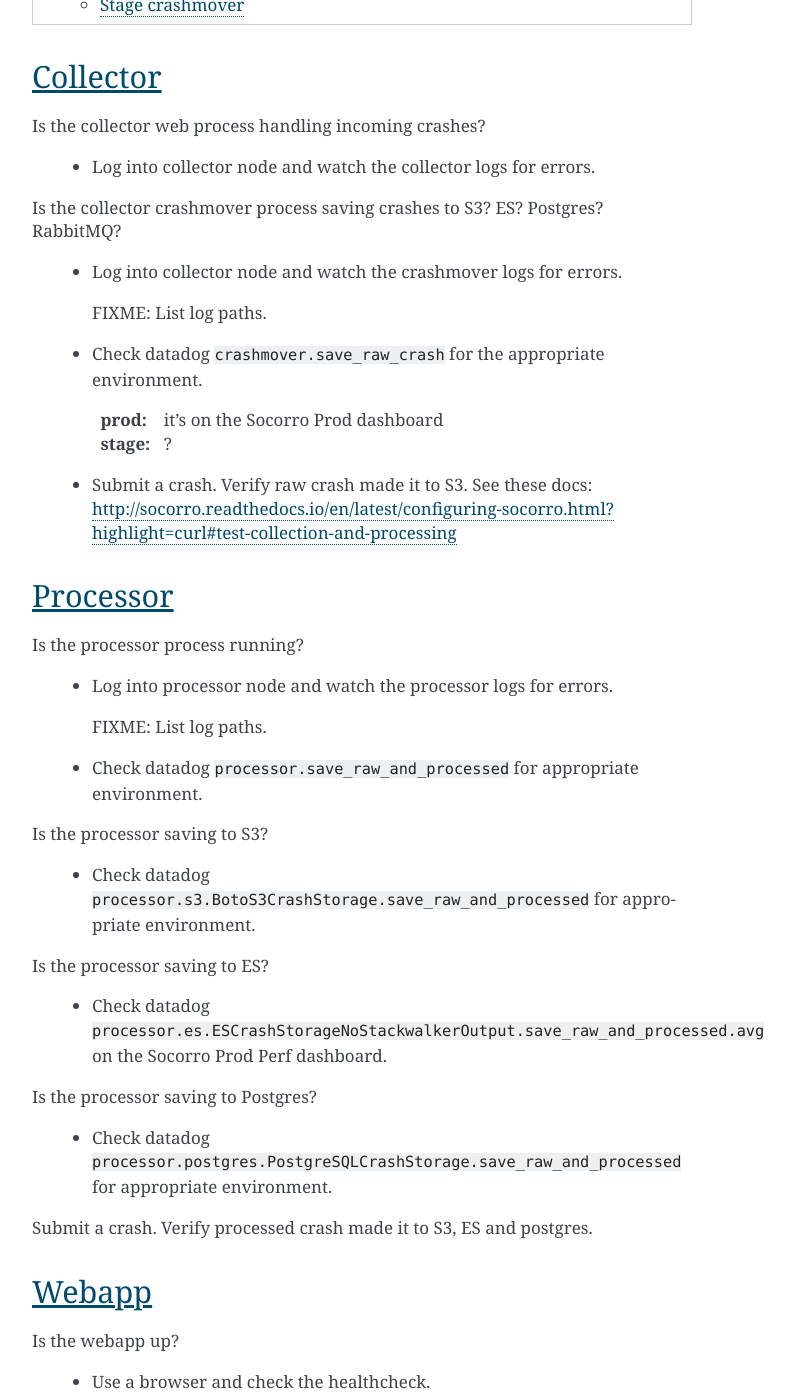
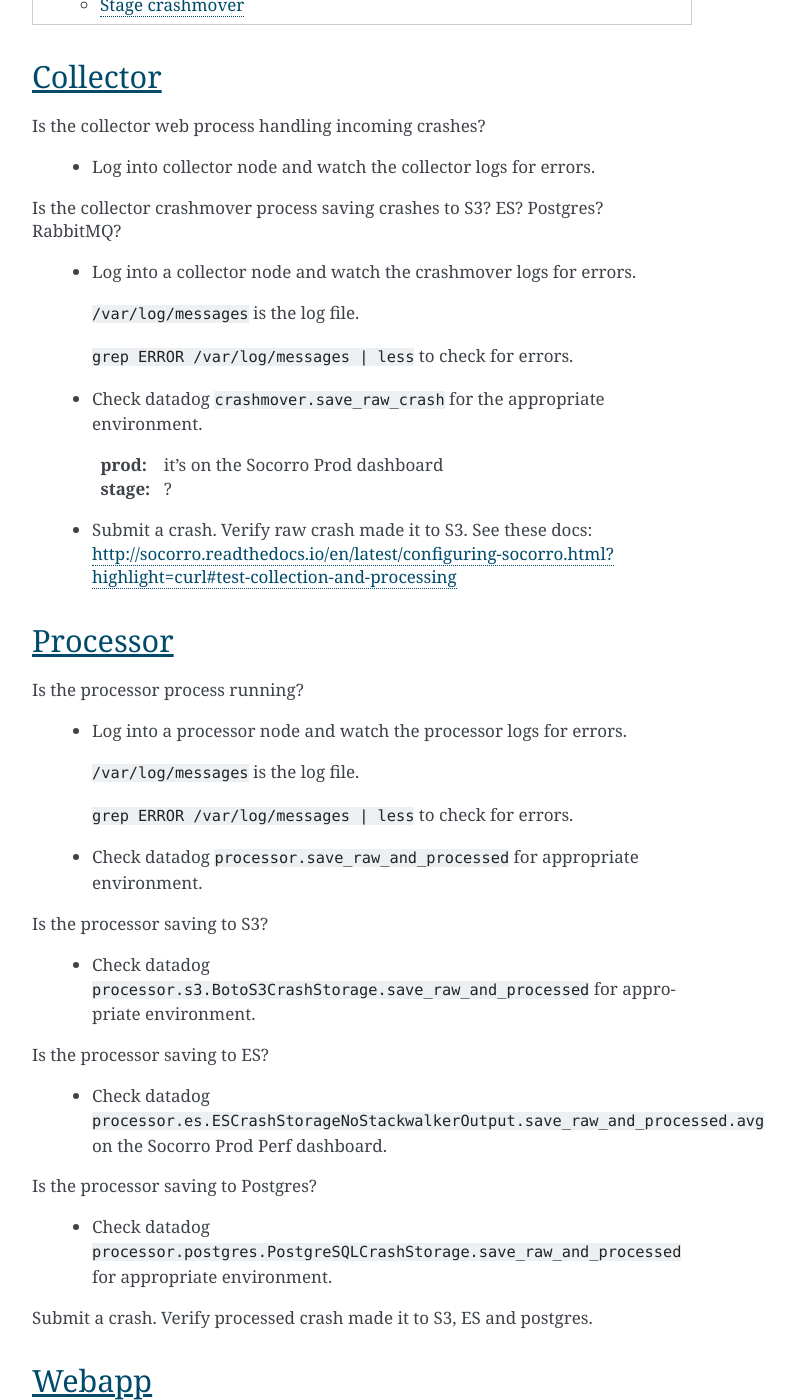
Before and after one commit to willkg/socorro-zero, a Sphinx documentation site: the page built from docs/socorro_test_checklist.rst, in a window 1280 px wide and 1400 px high, scrolled down 390 px. Shown: the whole window, without its empty margins (388-1183 px from the left). Built offline with Sphinx 7.4.7, drawn with Linux system fonts in a browser that asks for light colours; some of the changed text lies outside the part shown.

Commit message:
Update based on comments from Adrian that I missed earlier

```diff
--- a/docs/socorro_test_checklist.rst
+++ b/docs/socorro_test_checklist.rst
@@ -19,9 +19,11 @@ Is the collector web process handling incoming crashes?
 Is the collector crashmover process saving crashes to S3? ES? Postgres?
 RabbitMQ?
 
-    * Log into collector node and watch the crashmover logs for errors.
+    * Log into a collector node and watch the crashmover logs for errors.
 
-      FIXME: List log paths.
+      ``/var/log/messages`` is the log file.
+
+      ``grep ERROR /var/log/messages | less`` to check for errors.
 
     * Check datadog ``crashmover.save_raw_crash`` for the appropriate
       environment.
@@ -39,9 +41,11 @@ Processor
 
 Is the processor process running?
 
-    * Log into processor node and watch the processor logs for errors.
+    * Log into a processor node and watch the processor logs for errors.
 
-      FIXME: List log paths.
+      ``/var/log/messages`` is the log file.
+
+      ``grep ERROR /var/log/messages | less`` to check for errors.
 
     * Check datadog ``processor.save_raw_and_processed`` for appropriate
       environment.
@@ -84,17 +88,18 @@ Is the webapp throwing errors?
     * Check sentry for errors
     * Log into webapp node and check logs for errors.
 
-      FIXME: List log paths.
+      ``/var/log/messages`` is the log file.
+
+      ``grep ERROR /var/log/messages | less`` to check for errors.
 
     * Run QA Selenium tests.
 
-      :prod: ``webqatestbot build socorro.prod.saucelabs``
-      :stage: ``webqatestbot build socorro.stage.saucelabs``
+      :prod: In IRC: ``webqatestbot build socorro.prod.saucelabs``
+      :stage: In IRC: ``webqatestbot build socorro.stage.saucelabs``
 
 Can we log into the webapp?
 
     * Log in and check the profile page.
-    * FIXME: Is there anything behind the login that's important to check?
 
 Is super search working?
 
```
